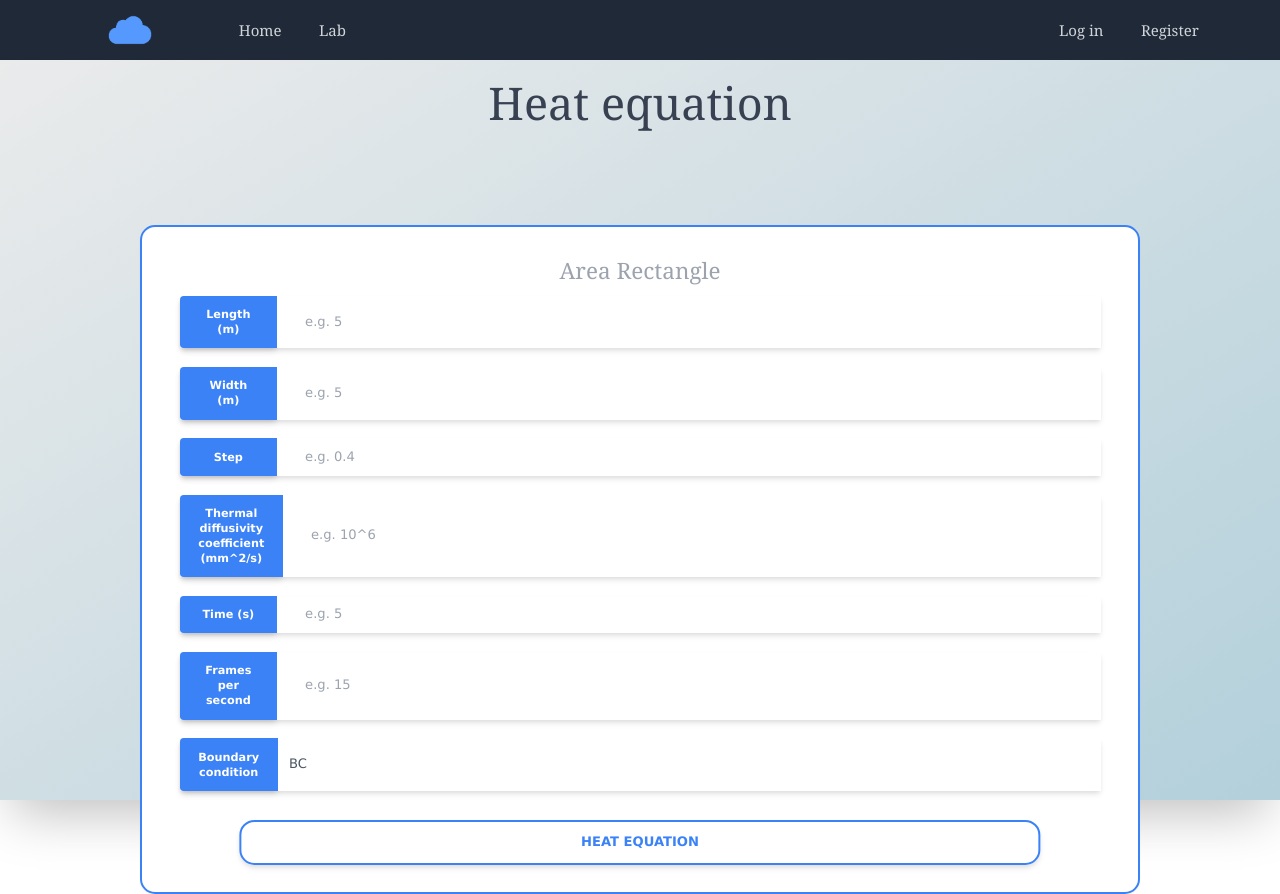
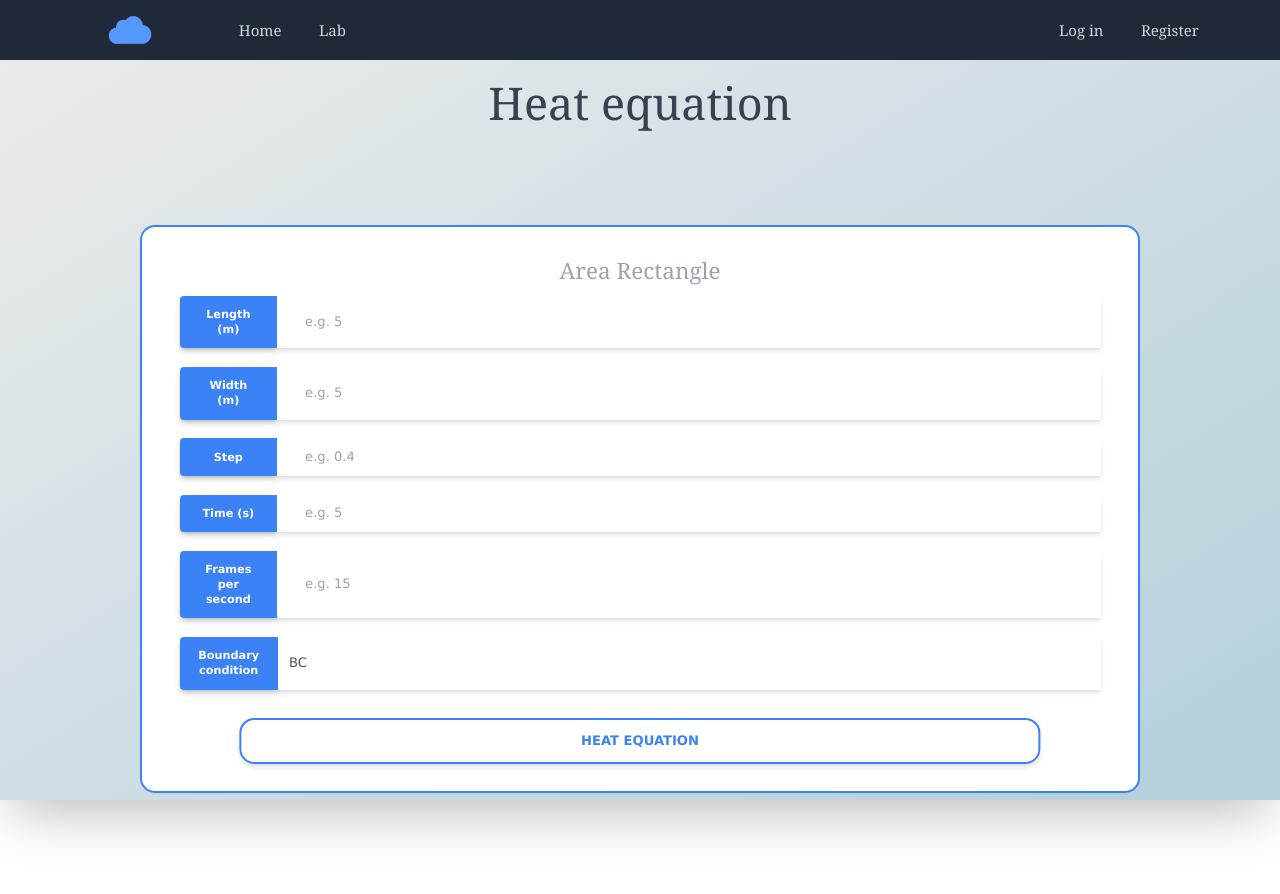
Before and after one commit to CW3A1/flask, a Flask app: page /math/heat_equation in a window 1280 px wide. After the commit the page ends 835 px from the top, so only its background shows below. Run offline with Flask 2, Linux system fonts and the light colour scheme.

Commit message:
remove alpha from heateq

```diff
--- a/app.py
+++ b/app.py
@@ -10,8 +10,6 @@ def injectVariables():
     def firstLetterCap(s):
         return s.capitalize()
     return dict(loggedIn=True if request.cookies.get("jwt") else False, firstLetterCap=firstLetterCap)
-
-db_url = "https://pno3cwa2.student.cs.kuleuven.be/api/task/add"
 
 @app.after_request
 def securityHeaders(response):
--- a/routers/math.py
+++ b/routers/math.py
@@ -121,14 +121,13 @@ def heat_equation():
         L_X = request.form["L_X"]
         L_Y = request.form["L_Y"]
         H = request.form["H"]
-        ALPHA = request.form["ALPHA"]
         T = request.form["T"]
         FPS = request.form["FPS"]
         BC = request.form["BC"]
         if request.cookies.get("jwt"):
-            r = post(f"{db_url}/api/task/add", json={"operation": "heateq", "options": {"L_X": L_X, "L_Y": L_Y, "H": H, "ALPHA": ALPHA, "T": T, "FPS": FPS, "BOUNDARY_CONDITION": BC}},headers={"Authorization": "Bearer "+request.cookies.get("jwt")})
+            r = post(f"{db_url}/api/task/add", json={"operation": "heateq", "options": {"L_X": L_X, "L_Y": L_Y, "H": H, "T": T, "FPS": FPS, "BOUNDARY_CONDITION": BC}},headers={"Authorization": "Bearer "+request.cookies.get("jwt")})
         else:
-            r = post(f"{db_url}/api/task/add", json={"operation": "heateq", "options": {"L_X": L_X, "L_Y": L_Y, "H": H, "ALPHA": ALPHA, "T": T, "FPS": FPS, "BOUNDARY_CONDITION": BC}})
+            r = post(f"{db_url}/api/task/add", json={"operation": "heateq", "options": {"L_X": L_X, "L_Y": L_Y, "H": H, "T": T, "FPS": FPS, "BOUNDARY_CONDITION": BC}})
         n = r.json()
         taskid = n["task_id"]
         return render_template("results/resultloading.html", taskid = taskid)
--- a/templates/maths/heat_equation.html
+++ b/templates/maths/heat_equation.html
@@ -30,12 +30,6 @@
                 </span></span>
                 <span class="flex shadow-md mb-5 text-xs">
                     <span
-                        class="bg-blue-500 w-28 font-bold text-center shadow-md text-white p-3 px-5 rounded-l">Thermal diffusivity coefficient (mm^2/s)</span>
-                    <input class="field text-sm text-gray-600 p-2 px-3 rounded-r w-full" id="ALPHA" type="number" required
-                        placeholder="    e.g. 10^6" name="ALPHA" value="ALPHA" step="any">
-                </span></span>
-                <span class="flex shadow-md mb-5 text-xs">
-                    <span
                         class="bg-blue-500 w-28 font-bold text-center shadow-md text-white p-3 px-5 rounded-l">Time (s)</span>
                     <input class="field text-sm text-gray-600 p-2 px-3 rounded-r w-full" id="T" type="number" required
                         placeholder="    e.g. 5" name="T" value="T" step="1">
```
